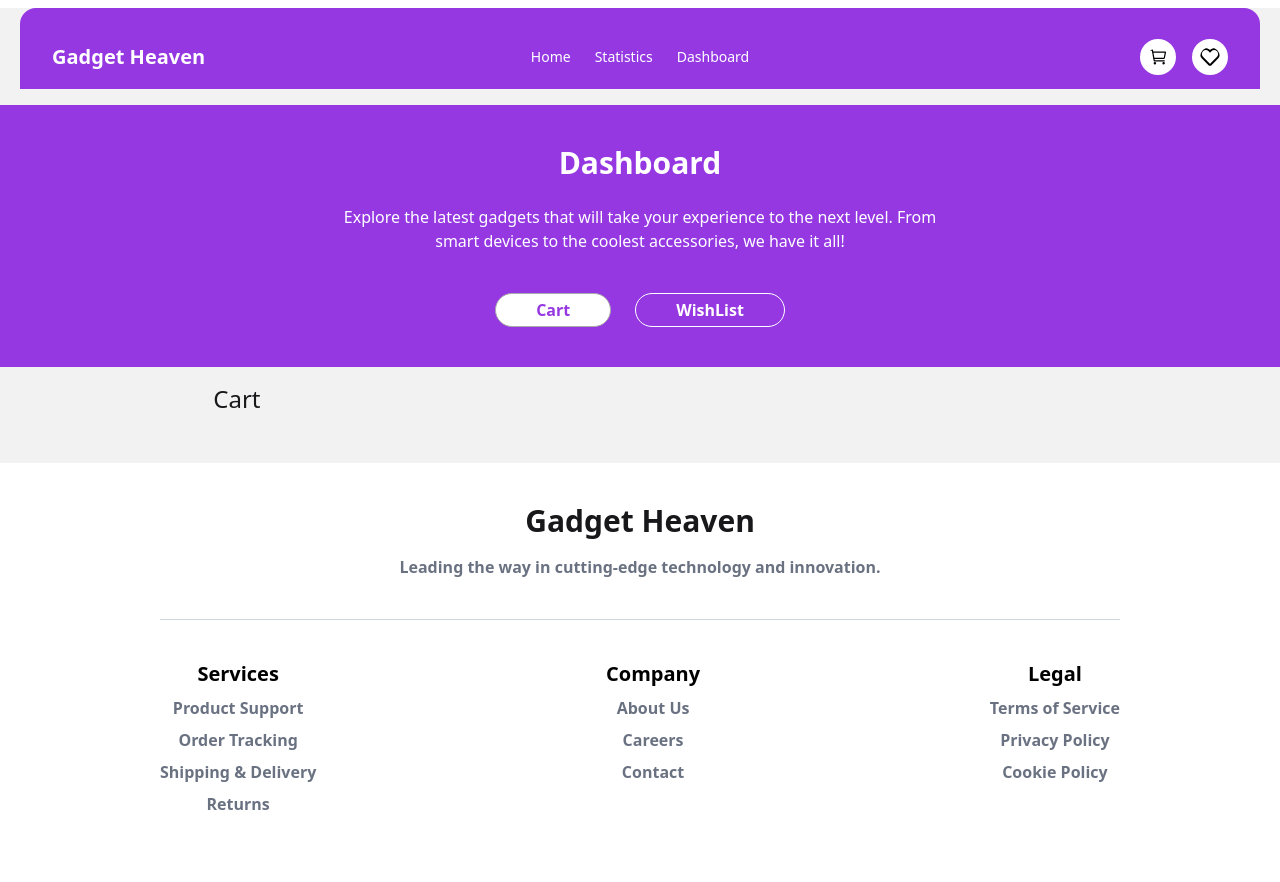
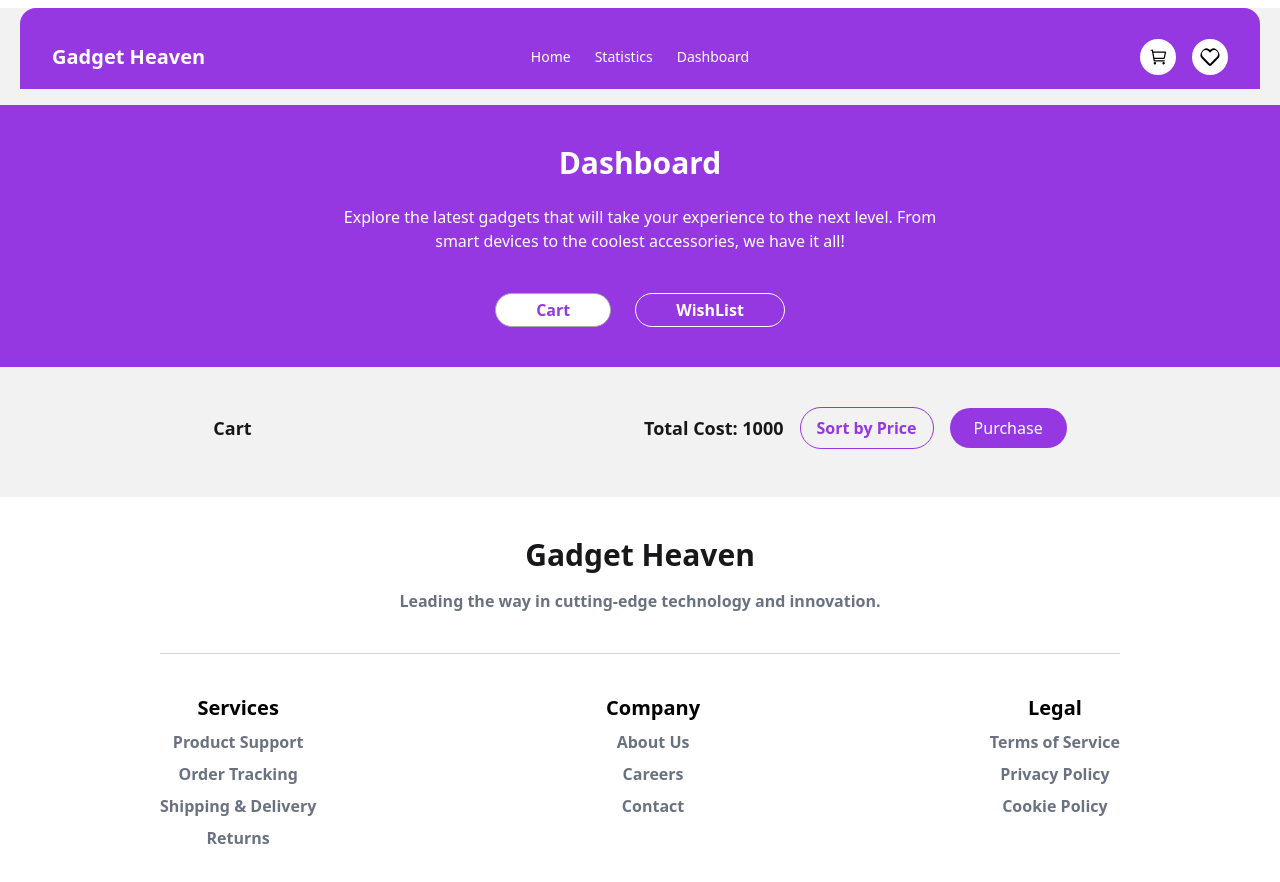
Before and after one commit to programming-hero-web-course-4/b10a8-gadget-heaven-emonShimoul, a React (Vite) app: page /dashboard in a window 1280 px wide. Shown: the top 882 px of the page. Before the commit the page ends 856 px from the top, so only its background shows below. Built offline with nearby package versions, Linux system fonts and the light colour scheme.

Commit message:
completed the design of cart and wishlist section

```diff
--- a/src/components/Dashboard/Dashboard.jsx
+++ b/src/components/Dashboard/Dashboard.jsx
@@ -26,10 +26,32 @@ const Dashboard = () => {
 
         <div className="w-2/3 mx-auto">
           <TabPanel>
-            <h2 className="text-2xl">Cart</h2>
+            <div className="flex justify-between items-center mt-10">
+              <h4 className="text-lg font-bold">Cart</h4>
+              <div className="flex gap-4 items-center">
+                <h4 className="text-lg font-bold">Total Cost: 1000</h4>
+                <button className="border border-[#9538E2] px-4 py-2 rounded-full text-[#9538E2] font-bold cursor-pointer">
+                  Sort by Price
+                </button>
+                <button className="px-6 py-2 rounded-full bg-[#9538E2] text-white cursor-pointer">
+                  Purchase
+                </button>
+              </div>
+            </div>
           </TabPanel>
           <TabPanel>
-            <h2 className="text-2xl">WishList</h2>
+            <div className="flex justify-between items-center mt-10">
+              <h4 className="text-lg font-bold">WishList</h4>
+              <div className="flex gap-4 items-center">
+                <h4 className="text-lg font-bold">Total Cost: 1000</h4>
+                <button className="border border-[#9538E2] px-4 py-2 rounded-full text-[#9538E2] font-bold cursor-pointer">
+                  Sort by Price
+                </button>
+                <button className="px-6 py-2 rounded-full bg-[#9538E2] text-white cursor-pointer">
+                  Purchase
+                </button>
+              </div>
+            </div>
           </TabPanel>
         </div>
       </Tabs>
```
